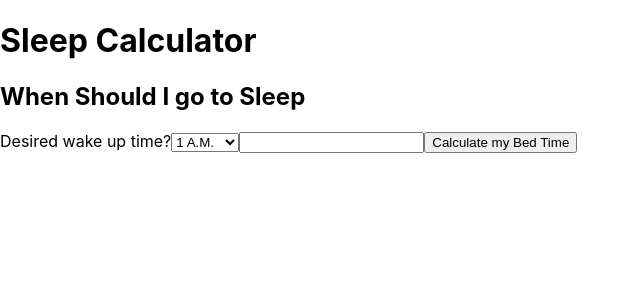
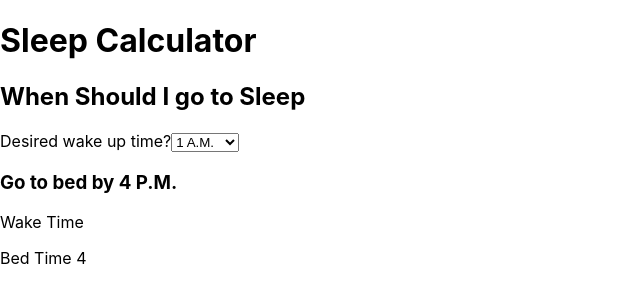
Before and after one commit to zinnia-frazier/sleep-calculator, a React (Create React App) app in the folder sleep-calculator/: page / in a window 1280 px wide. Shown: the top 302 px of the page, without its empty margins (0-640 px from the left). Built offline with nearby package versions, Linux system fonts and the light colour scheme.

Commit message:
Bedtime component functionality successful

```diff
--- a/sleep-calculator/src/components/Bedtime.js
+++ b/sleep-calculator/src/components/Bedtime.js
@@ -5,42 +5,40 @@ import React, { useState } from 'react';
 // Export component
 export default function Bedtime() {
 
-    const [bedtime, setBedtime] = useState('');
     const [wakeTime, setWakeTime] = useState('');
-    const [clockSign, setClockSign] = useState(' P.M.');
-    const [userNumber, setUserNumber] = useState('');
 
     // Handle Change
     function handleChange(event) {
+
+        // Get form select as number
         setWakeTime(event.target.value);
     }
 
-    // Handle Submit
-    function handleSubmit(event) {
-        event.preventDefault();
-        setWakeTime(parseFloat(event.target.value));
+    // Convert form select to number if not a number
+    if (wakeTime === isNaN) {
+        setWakeTime(parseFloat(wakeTime));
     }
 
-    // Sleep Calculator
-    function sleepCalculator(wakeTime) {
+    let clockSign = ' A.M.';
 
-        if (wakeTime < 1) {
-            setUserNumber(wakeTime + 12);
-            setClockSign(' P.M.');
-        } else {
-            setClockSign(' A.M.');
-        }
+    // Set bedtime to be the waketime minus 8 hours
+    let bedtime = wakeTime - 8;
 
-        if (wakeTime === 12) {
-            setClockSign(' A.M.');
-        }
+    // If the waketime is in the negatives, add 12 hours and change the clock sign to P.M.
+    if (bedtime <= 0) {
+        bedtime = bedtime + 12;
+        clockSign = ' P.M.';
+    } else if (wakeTime === 12) {
+        clockSign = ' A.M.';
+    } else {
+        clockSign = ' A.M.';
+    }
 
-        if (!isNaN(wakeTime)) {
-            setBedtime('Go to bed by ' + wakeTime - 8 + clockSign);
+    // Bedtime statement with the bedtime and clock sign
+    let bedtimeStatement = 'Go to bed by ' + bedtime + clockSign;
 
-        } else {
-            setBedtime('Please enter a valid number.')
-        }
+    if (bedtime === isNaN) {
+        bedtimeStatement = 'Please enter a valid number.';
     }
 
     return (
@@ -49,10 +47,10 @@ export default function Bedtime() {
 
             <h2>When Should I go to Sleep</h2>
 
-            <form onSubmit={handleSubmit}>
+            <form>
               <label for="sleepTimeSelect">Desired wake up time?</label>
 
-                <select id="sleepTimeSelect" name="bedTimecalculator">
+                <select onChange={handleChange} id="sleepTimeSelect" name="bedTimecalculator">
                     <option value="1">1 A.M.</option>
                     <option value="2">2 A.M.</option>
                     <option value="3">3 A.M.</option>
@@ -67,17 +65,15 @@ export default function Bedtime() {
                     <option value="12">12 P.M.</option>
                 </select>
 
-                <input type='number' value={wakeTime} onChange={handleChange} />
-
-                <button type='submit' onClick={sleepCalculator}>Calculate my Bed Time</button>
             </form>
 
 
-            <h3>{bedtime}</h3>
+            <h3>{bedtimeStatement}</h3>
 
-            <p>{wakeTime}</p>
+            <p>Wake Time {wakeTime}</p>
 
-            <p>{userNumber}</p>
+            <p>Bed Time {bedtime}</p>
+
         </main>
     )
 }
```
